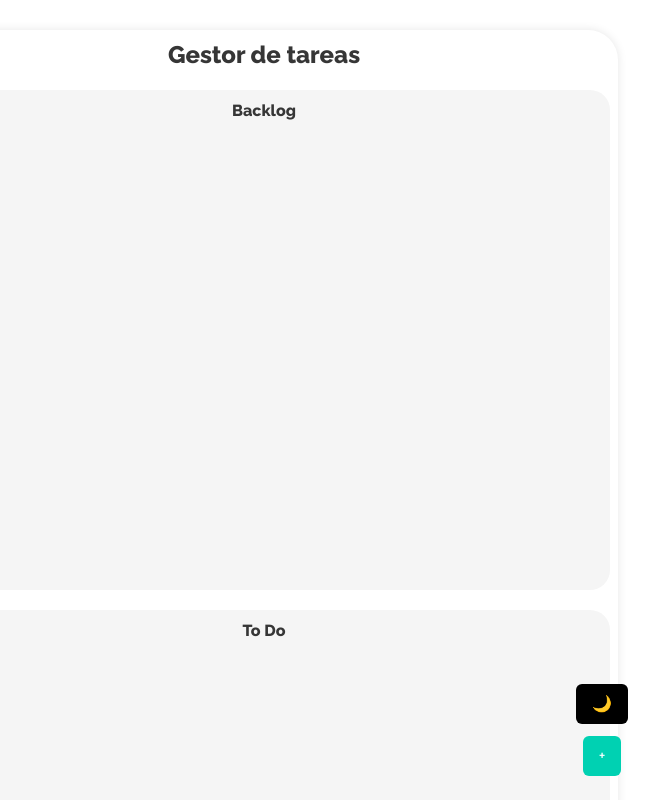
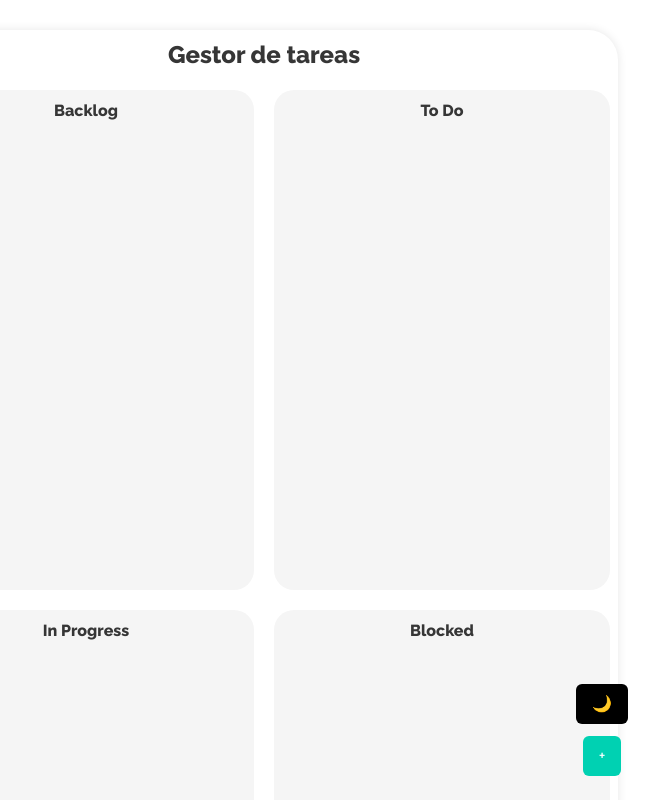
Before and after one commit to FacumendezBT/UT2-TAGRUPAL-DWYM-UCU, a plain HTML site: page index.html in a window 768 px wide. Shown: the top 800 px of the page, without its empty margins (120-768 px from the left). Drawn offline with nearby package versions, Linux system fonts and the light colour scheme.

Commit message:
Tablet arreglado

```diff
--- a/style.css
+++ b/style.css
@@ -131,6 +131,10 @@ h1{
         flex-wrap: wrap;
         justify-content: flex-start;
     }
+    .taskColumn {
+        min-width: 250px;
+        min-height: 500px;
+    }
 }
 
 .has-background-primary-light{
```
